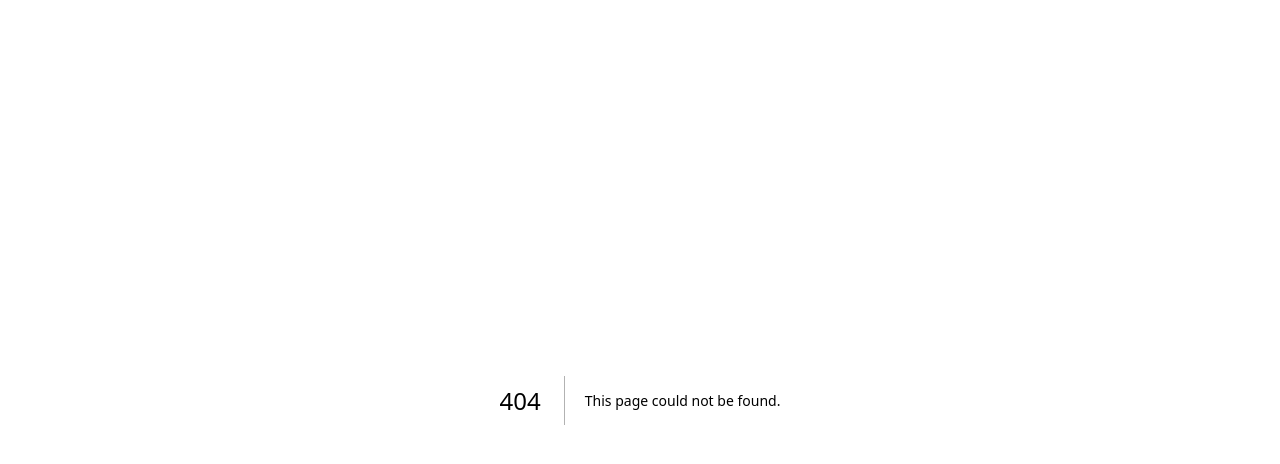
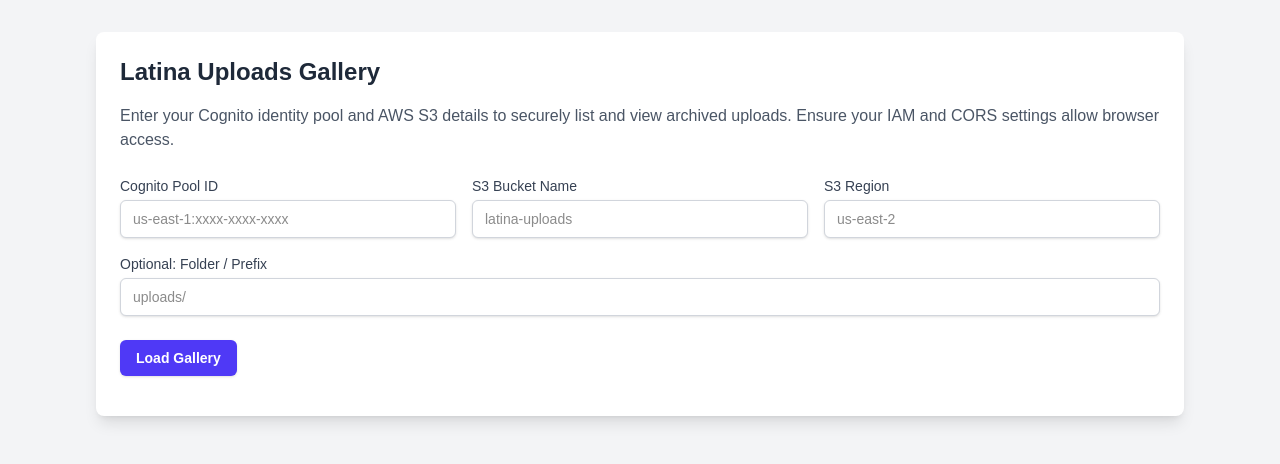
Before and after one commit to innovationwizard/latina, a Next.js app: page /gallery in a window 1280 px wide. Before the commit this address had no page. Shown: the top 464 px of the page. Built offline with nearby package versions, Linux system fonts and the light colour scheme.

Commit message:
Add gallery page for S3 uploads

```diff
--- /dev/null
+++ b/app/gallery/page.tsx
@@ -0,0 +1,187 @@
+import Script from "next/script";
+
+export const metadata = {
+  title: "Latina Uploads Gallery",
+  description:
+    "Securely browse thumbnails stored in your Latina uploads S3 bucket using Cognito Identity credentials.",
+};
+
+const galleryScript = `const loadGalleryBtn=document.getElementById('loadGalleryBtn');
+const gallery=document.getElementById('gallery');
+const messageArea=document.getElementById('messageArea');
+
+loadGalleryBtn.addEventListener('click',async()=>{
+  const cognitoPoolId=document.getElementById('cognitoPoolId').value.trim();
+  const s3BucketName=document.getElementById('s3BucketName').value.trim();
+  const s3Region=document.getElementById('s3Region').value.trim();
+  const s3Prefix=document.getElementById('s3Prefix').value.trim();
+
+  if(!cognitoPoolId||!s3BucketName||!s3Region){
+    showMessage('Please fill in Cognito Pool ID, Bucket Name, and Region.',true);
+    return;
+  }
+
+  gallery.innerHTML='';
+  showMessage('Loading images...',false);
+
+  try{
+    const { S3Client, ListObjectsV2Command } = await import('https://js.aws.com/v3-alpha/client-s3/browser/client-s3-es.js');
+    const { fromCognitoIdentityPool } = await import('https://js.aws.com/v3-alpha/credential-provider-cognito-identity/browser/credential-provider-cognito-identity-es.js');
+
+    const credentials=fromCognitoIdentityPool({
+      clientConfig:{region:s3Region},
+      identityPoolId:cognitoPoolId,
+    });
+
+    const s3Client=new S3Client({
+      region:s3Region,
+      credentials,
+    });
+
+    const params={Bucket:s3BucketName};
+    if(s3Prefix){
+      params.Prefix=s3Prefix.endsWith('/')?s3Prefix:s3Prefix+'/';
+    }
+
+    const command=new ListObjectsV2Command(params);
+    const response=await s3Client.send(command);
+
+    if(!response.Contents||response.Contents.length===0){
+      showMessage('No objects found in this bucket/prefix.',false);
+      return;
+    }
+
+    let imageCount=0;
+    response.Contents.forEach((obj)=>{
+      const key=obj.Key;
+      if(!key||key.endsWith('/')||!/\.(jpg|jpeg|png|gif|webp)$/i.test(key)){return;}
+      imageCount++;
+      const s3Url=\`https://\${s3BucketName}.s3.\${s3Region}.amazonaws.com/\${key}\`;
+      const imgContainer=document.createElement('div');
+      imgContainer.className='relative aspect-square overflow-hidden rounded-lg bg-gray-200 shadow';
+
+      const img=document.createElement('img');
+      img.src=s3Url;
+      img.alt=key;
+      img.className='h-full w-full object-cover object-center transition-transform duration-300 hover:scale-110';
+      img.loading='lazy';
+      img.onerror=()=>{
+        img.alt='Error loading image';
+        img.src='https://placehold.co/300x300/ef4444/ffffff?text=Error';
+      };
+
+      imgContainer.appendChild(img);
+      gallery.appendChild(imgContainer);
+    });
+
+    if(imageCount>0){
+      showMessage(\`Successfully loaded \${imageCount} images.\`,false);
+    }else{
+      showMessage('No images found in this bucket/prefix.',false);
+    }
+  }catch(error){
+    console.error('Error listing S3 objects:',error);
+    showMessage(\`Error: \${error.message}. Check console and AWS permissions.\`,true);
+  }
+});
+
+function showMessage(message,isError=false){
+  messageArea.textContent=message;
+  messageArea.className=isError?'mt-4 text-sm text-red-600':'mt-4 text-sm text-gray-600';
+}
+`;
+
+export default function GalleryPage() {
+  return (
+    <div className="min-h-screen bg-gray-100 font-sans">
+      <div className="container mx-auto max-w-6xl p-4 md:p-8">
+        <div className="bg-white rounded-lg shadow-lg p-6">
+          <h1 className="text-2xl font-bold text-gray-800 mb-4">
+            Latina Uploads Gallery
+          </h1>
+          <p className="text-gray-600 mb-6">
+            Enter your Cognito identity pool and AWS S3 details to securely list
+            and view archived uploads. Ensure your IAM and CORS settings allow
+            browser access.
+          </p>
+
+          <div className="grid grid-cols-1 md:grid-cols-3 gap-4 mb-4">
+            <div>
+              <label
+                htmlFor="cognitoPoolId"
+                className="block text-sm font-medium text-gray-700"
+              >
+                Cognito Pool ID
+              </label>
+              <input
+                type="text"
+                id="cognitoPoolId"
+                className="mt-1 block w-full rounded-md border border-gray-300 bg-white px-3 py-2 shadow-sm focus:border-indigo-500 focus:outline-none focus:ring-2 focus:ring-indigo-500 sm:text-sm"
+                placeholder="us-east-1:xxxx-xxxx-xxxx"
+              />
+            </div>
+            <div>
+              <label
+                htmlFor="s3BucketName"
+                className="block text-sm font-medium text-gray-700"
+              >
+                S3 Bucket Name
+              </label>
+              <input
+                type="text"
+                id="s3BucketName"
+                className="mt-1 block w-full rounded-md border border-gray-300 bg-white px-3 py-2 shadow-sm focus:border-indigo-500 focus:outline-none focus:ring-2 focus:ring-indigo-500 sm:text-sm"
+                placeholder="latina-uploads"
+              />
+            </div>
+            <div>
+              <label
+                htmlFor="s3Region"
+                className="block text-sm font-medium text-gray-700"
+              >
+                S3 Region
+              </label>
+              <input
+                type="text"
+                id="s3Region"
+                className="mt-1 block w-full rounded-md border border-gray-300 bg-white px-3 py-2 shadow-sm focus:border-indigo-500 focus:outline-none focus:ring-2 focus:ring-indigo-500 sm:text-sm"
+                placeholder="us-east-2"
+              />
+            </div>
+          </div>
+          <div className="mb-6">
+            <label
+              htmlFor="s3Prefix"
+              className="block text-sm font-medium text-gray-700"
+            >
+              Optional: Folder / Prefix
+            </label>
+            <input
+              type="text"
+              id="s3Prefix"
+              className="mt-1 block w-full rounded-md border border-gray-300 bg-white px-3 py-2 shadow-sm focus:border-indigo-500 focus:outline-none focus:ring-2 focus:ring-indigo-500 sm:text-sm"
+              placeholder="uploads/"
+            />
+          </div>
+
+          <button
+            id="loadGalleryBtn"
+            className="w-full md:w-auto rounded-md bg-indigo-600 px-4 py-2 text-sm font-semibold text-white shadow-sm transition hover:bg-indigo-500 focus-visible:outline focus-visible:outline-2 focus-visible:outline-offset-2 focus-visible:outline-indigo-600"
+          >
+            Load Gallery
+          </button>
+
+          <div id="messageArea" className="mt-4 text-sm text-gray-600"></div>
+        </div>
+
+        <div
+          id="gallery"
+          className="mt-8 grid grid-cols-2 gap-4 sm:grid-cols-3 md:grid-cols-4 lg:grid-cols-6"
+        />
+      </div>
+      <Script id="gallery-loader" type="module">
+        {galleryScript}
+      </Script>
+    </div>
+  );
+}
```
